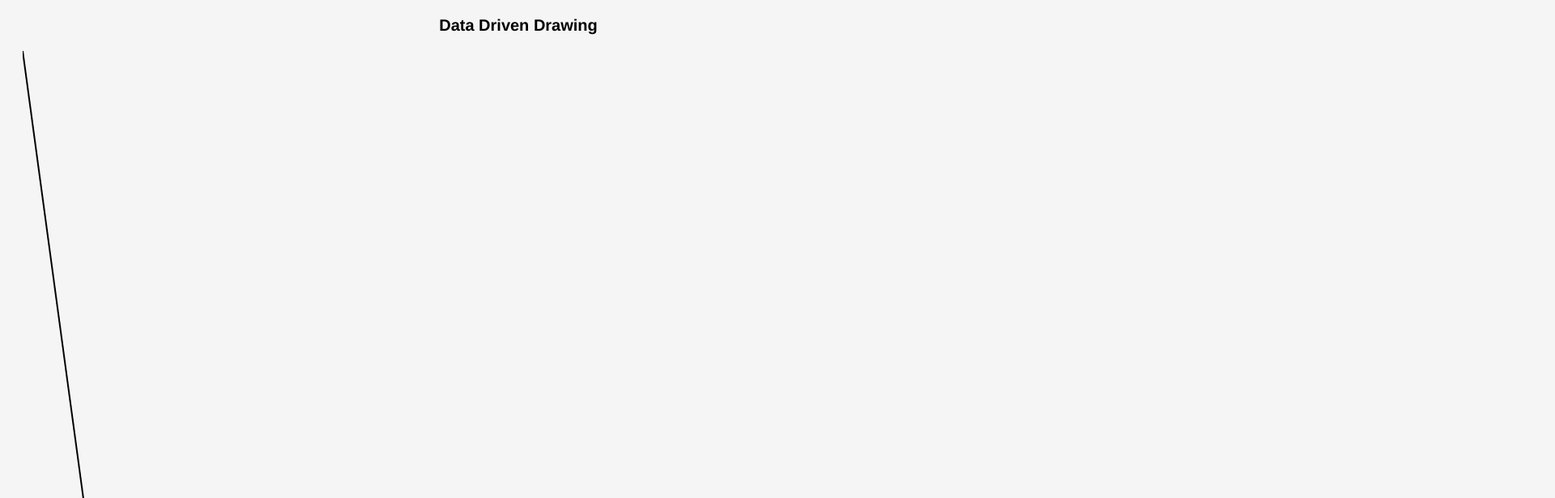
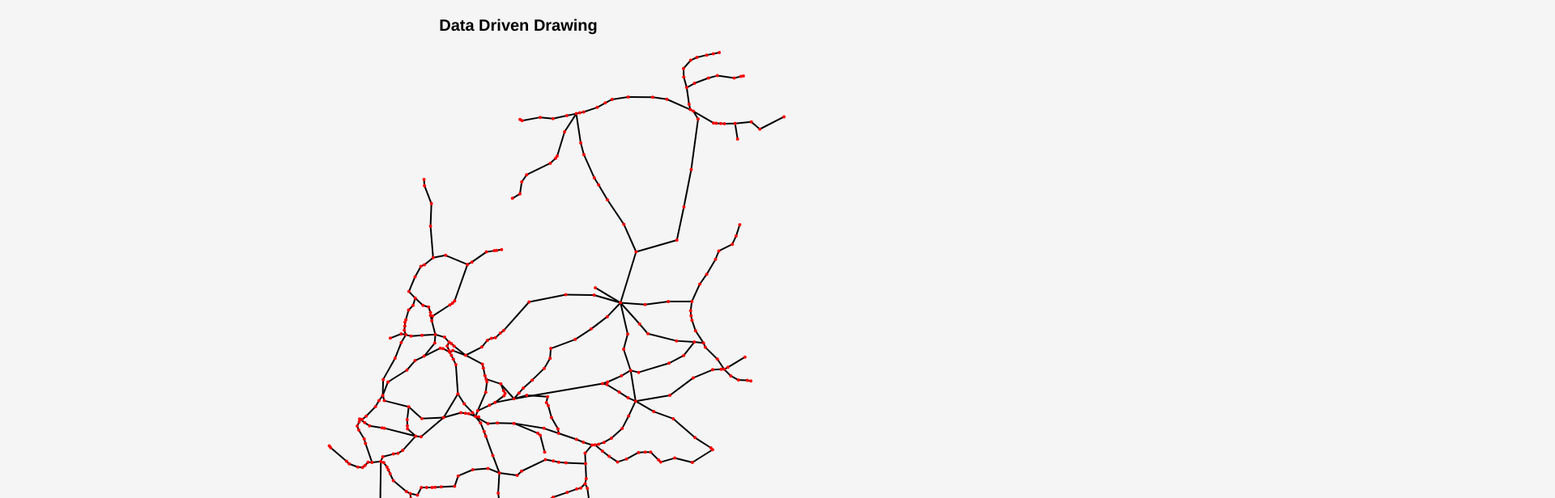
Before and after one commit to fpk47/IN4086-Data-Visualisation, a plain HTML site: page connections.html in a window 1280 px wide. Shown: the top 616 px of the page at 81% size, 1920 px wide, since content can reach past the window. Drawn offline with nearby package versions, Linux system fonts and the light colour scheme; files whose address does not match are found by name.

Commit message:
Fixed railway connections

```diff
--- a/connections.html
+++ b/connections.html
@@ -13,8 +13,8 @@
      <h1>Data Driven Drawing</h1>
 
 </div>
-<div align="center">
-    <svg id="vis" width="11000" height="11000"></svg>
+<div id="cContainer" align="center">
+
 </div>
 
 <script src="connections.js"></script>
--- a/connections.js
+++ b/connections.js
@@ -2,37 +2,49 @@
  *
  */
 
+function getMax(columns, data) {
+	var res = [];
+	for (var i_columns = 0; i_columns < columns.length; i_columns++) {
+		res[i_columns] = Number.MIN_VALUE;
+	}
+	data.forEach(function(d) {
+		for (var i_columns = 0; i_columns < columns.length; i_columns++) {
+			res[i_columns] = Math.max(res[i_columns], d[columns[i_columns]]);
+		}
+	});
+	return res;
+}
+
+function getMin(columns, data) {
+	var res = [];
+	for (var i_columns = 0; i_columns < columns.length; i_columns++) {
+		res[i_columns] = Number.MAX_VALUE;
+	}
+	data.forEach(function(d) {
+		for (var i_columns = 0; i_columns < columns.length; i_columns++) {
+			res[i_columns] = Math.min(res[i_columns], d[columns[i_columns]]);
+		}
+	});
+	return res;
+}
+
+
 function join(lookupTable, mainTable, lookupKey, mainKey, select) {
-	//alert("join");
-	var n = 0;
     var l = lookupTable.length,
         m = mainTable.length,
         lookupIndex = new Map(),
-        //lookupIndex = [],
         output = [];
-    //alert(l + ", " + m + ", ");
     for (var i = 0; i < l; i++) { // loop through l items
         var row = lookupTable[i];
-        //lookupIndex[row[lookupKey]] = row; // create an index for lookup table
-        lookupIndex.set(row[lookupKey], row);
-        //console.log(lookupIndex);
-        if (n < -5) {
-        	n++;
-        	console.log(row);
-        	//alert(row.code)
-        	console.log(lookupKey);
-        	console.log(row[lookupKey]);
-        	console.log(lookupIndex);
-        }
+        lookupIndex.set(row[lookupKey], row); // create an index for lookup table
     }
     for (var j = 0; j < m; j++) { // loop through m items
         var y = mainTable[j];
         var x = lookupIndex.get(y[mainKey]); // get corresponding row from lookupTable
-        //var x = lookupIndex[y[mainKey]];
         output.push(select(y, x)); // select only the columns you need
     }
     return output;
-};
+}
 
 var conns = d3.csv("http://localhost/IN4086Link/IN4086-Data-Visualisation/data/connections0.csv", function(dataConns) {
 	stats = d3.csv("http://localhost/IN4086Link/IN4086-Data-Visualisation/data/stations-nl-2016-02.csv", function(dataStats) {
@@ -67,60 +79,69 @@ function getJoinAndRender(stations, connections) {
 	    };
 	});
 
+	var resultFullClean = [];
+	resultFull.forEach(function(d) {
+		if (d.s1_lat != null && d.s1_lng != null && d.s2_lat != null && d.s2_lng != null) {
+			resultFullClean.push(d);
+		}
+	});
+
 	var radius = 2;
-	var size = 1100 - 2*radius;
+	var height = 900;
 
 	var maxX = 0;
 	var minX = 99999999;
 	var maxY = 0;
 	var minY = 99999999;
-	for (i_data = 0; i_data < resultFull.length; i_data++) {
-	    var z = resultFull[i_data];
+	resultFullClean.forEach(function(d) {
+	    var z = d;
 	    maxX = Math.max(maxX, z.s1_lng);
 	    maxX = Math.max(maxX, z.s2_lng);
-	    /*if (!(z.s1 > 0)) {
-	    	console.log(z);
-	    }*/
-	    //console.log(z);
 	    minX = Math.min(minX, z.s1_lng);
 	    minX = Math.min(minX, z.s2_lng);
 	    maxY = Math.max(maxY, z.s1_lat);
 	    maxY = Math.max(maxY, z.s2_lat);
 	    minY = Math.min(minY, z.s1_lat);
 	    minY = Math.min(minY, z.s2_lat);
-	}
+	});
 
 	var diff = (maxY - minY) / (maxX - minX);
-	var xWidth = diff * size;
-	var xOffset = (size - xWidth) / 2;
+	//var diff = (maxX - minX) / (maxY - minY);
+	var width = diff * height;
 
-	//alert(diff + ", " + xWidth + ", " + xOffset + ", " + maxX + ", " + minX + ", " + maxY + ", " + minY);
+	var svgContainer = d3.select("#cContainer").append("svg")
+										.attr("width", width)
+										.attr("height", height)
+										.attr("id", "vis");
 
-	var vis = d3.select("#vis");
+	var lines = svgContainer.selectAll("line")
+					.data(resultFullClean);
 
-	var lines = vis.selectAll("line")
-					.data(resultFull);
+	var linearScaleX = d3.scaleLinear()
+						.domain([minX,maxX])
+						.range([radius,width-radius]);
+	var linearScaleY = d3.scaleLinear()
+						.domain([minY,maxY])
+						.range([height-radius,radius]);
 
 	lines.enter()
 	    .append("line")
-	    .attr("x1", function(d){ return d.s1_lng*100;})
-		.attr("y1", function(d){ return d.s1_lat*100;})
-		.attr("x2", function(d){ return d.s2_lng*100;})
-		.attr("y2", function(d){ return d.s2_lat*100;})
-	   /*.attr("x1", function(d){ return (d.s1_lng-minX)*100;})
-		.attr("y1", function(d){ return (d.s1_lat-minY)*100;})
-		.attr("x2", function(d){ return (d.s2_lng-minX)*100;})
-		.attr("y2", function(d){ return (d.s2_lat-minY)*100;})*/
-	    /*.attr("x1", function(d){return getX(d, minX, maxX, xWidth, xOffset, radius);})
-	    .attr("y1", function(d){return (1- ((d.s1_lat - minY) / (maxY - minY))) * size + radius;})
-	    .attr("x1", function(d){return (d.s1_lng - minX) / (maxX - minX) * xWidth + radius + xOffset;})
-		.attr("y2", function(d){return (1- ((d.s1_lat - minY) / (maxY - minY))) * size + radius;})*/
+	    .attr("x1", function(d){ return linearScaleX(d.s1_lng);})
+		.attr("y1", function(d){ return linearScaleY(d.s1_lat);})
+		.attr("x2", function(d){ return linearScaleX(d.s2_lng);})
+		.attr("y2", function(d){ return linearScaleY(d.s2_lat);})
 		.attr("stroke-width", 2)
 		.attr("stroke", "black");
+
+	var circles =  svgContainer.selectAll("circle").
+						data(stations);
+
+	circles.enter()
+		.append("circle")
+		.style("fill", "red")
+	    .attr("cx", function(d){return linearScaleX(d.geo_lng);})
+	    .attr("cy", function(d){return linearScaleY(d.geo_lat);})
+	    .attr("r",radius);
+
+
 }
-
-function getX(d, minX, maxX, xWidth, xOffset, radius) {
-	var res = (d.s1_lng - minX) / (maxX - minX) * xWidth + radius + xOffset;
-	console.log(res);
-	return res;
-}
```
